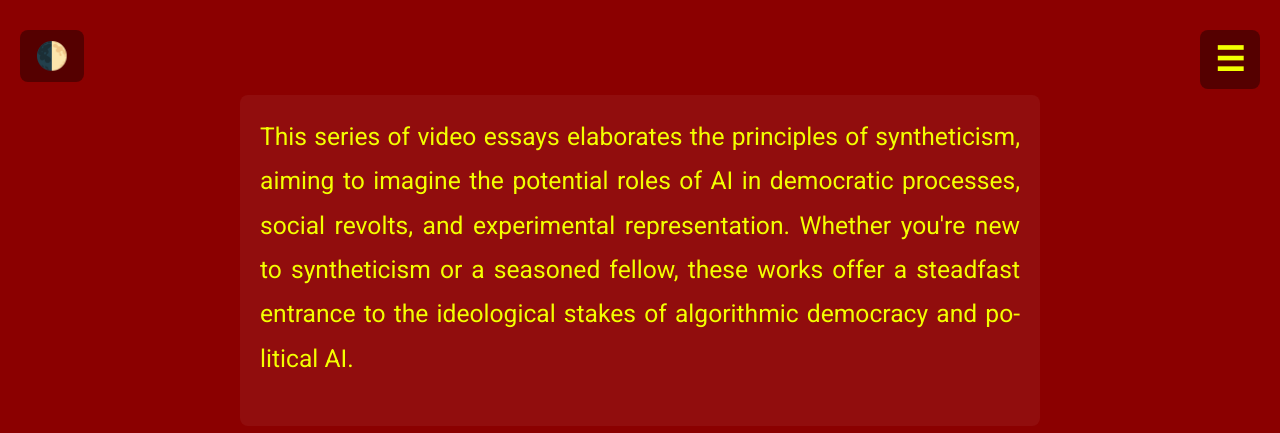
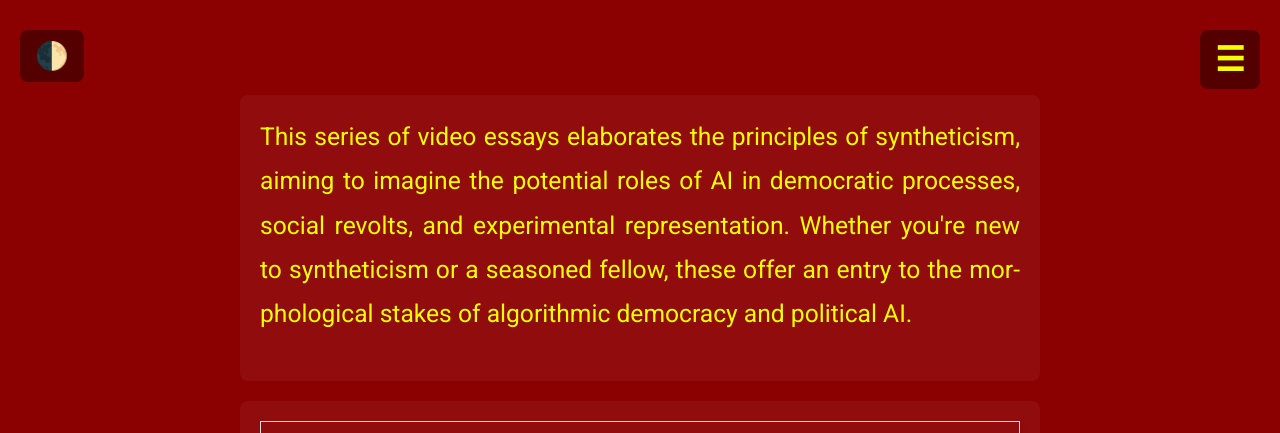
Before and after one commit to ComputerLars/The-Syntheticist-Papers, a Jekyll site: the page built from content/videotemplate.md, in a window 1280 px wide and 900 px high, cut to the strip 0-433 px from the top of the window. Built offline with Jekyll 4.4.1, drawn with Linux system fonts in a browser that asks for light colours.

Commit message:
Update videotemplate.md

```diff
--- a/content/videotemplate.md
+++ b/content/videotemplate.md
@@ -19,7 +19,7 @@ show_translate_widget: false
 
 <!-- Introduction -->
 <section class="introduction">
-  <p>This series of video essays elaborates the principles of syntheticism, aiming to imagine the potential roles of AI in democratic processes, social revolts, and experimental representation. Whether you're new to syntheticism or a seasoned fellow, these works offer a steadfast entrance to the ideological stakes of algorithmic democracy and political AI.</p>
+  <p>This series of video essays elaborates the principles of syntheticism, aiming to imagine the potential roles of AI in democratic processes, social revolts, and experimental representation. Whether you're new to syntheticism or a seasoned fellow, these offer an entry to the morphological stakes of algorithmic democracy and political AI.</p>
 </section>
 
 <!-- Main Content -->
```
